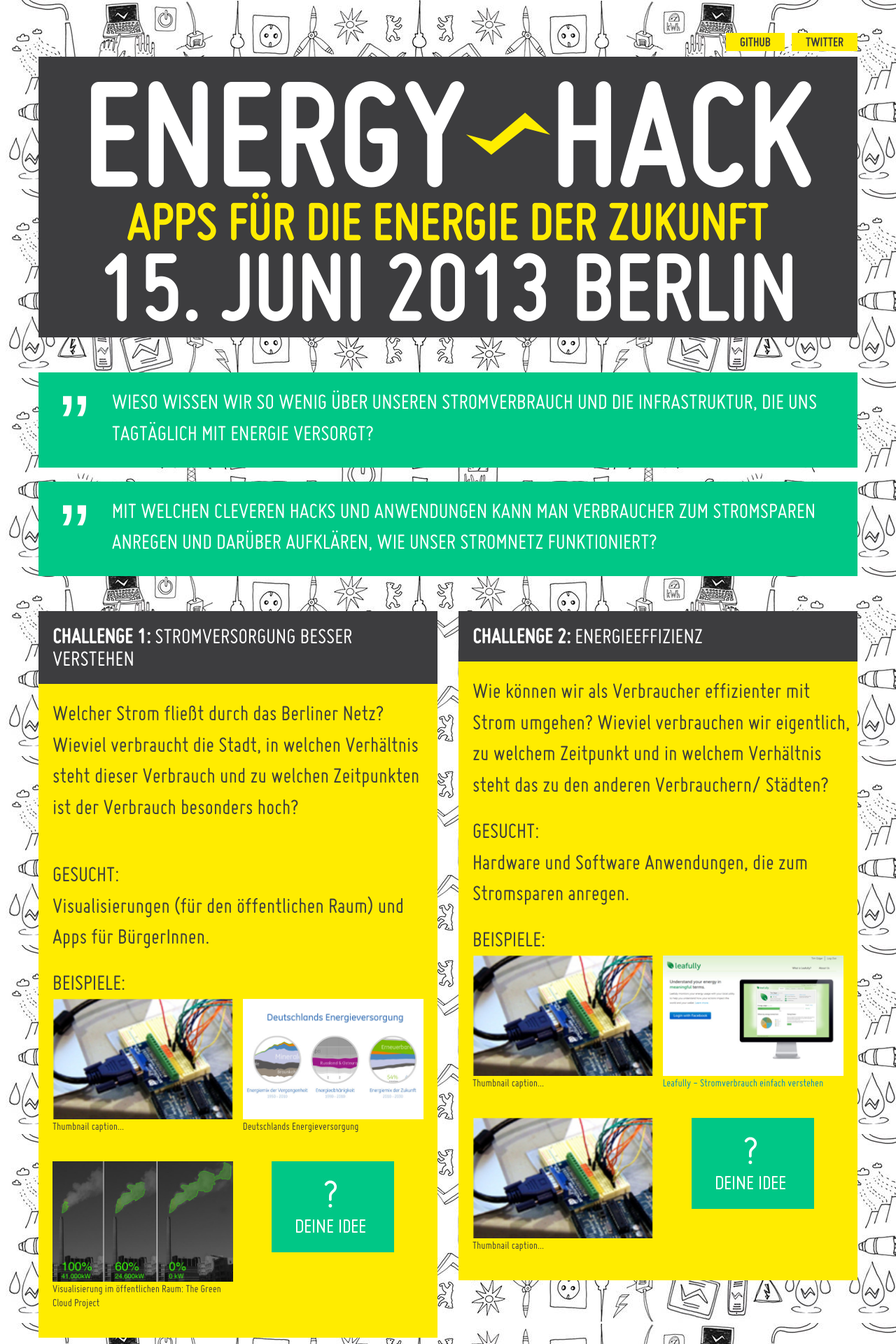
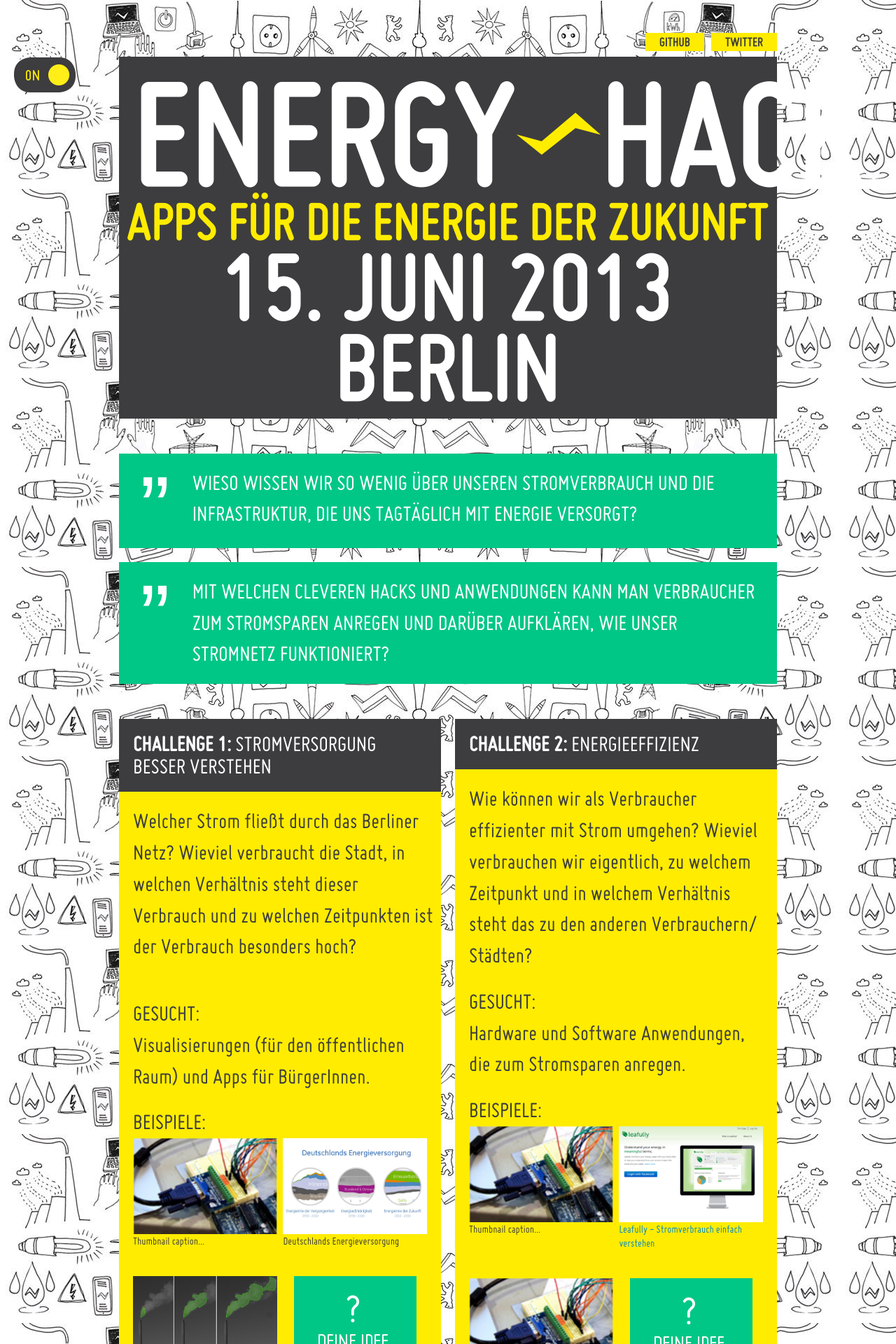
Before and after one commit to okfde/energyhack, a Jekyll site: the page built from index.html, in a window 1280 px wide. Shown: the top 1920 px of the page at 70% size. Built offline with Jekyll 4.4.1, drawn with Linux system fonts in a browser that asks for light colours; nearby versions of some CDN libraries.

Commit message:
layout base - bootsstrap-responsive: min raus

```diff
--- a/_layouts/base.html
+++ b/_layouts/base.html
@@ -12,7 +12,7 @@
         <meta http-equiv="default-style" content="day">
         <link rel="stylesheet" href="css/normalize.css">
         <link rel="stylesheet" href="css/bootstrap.min.css">
-        <link rel="stylesheet" href="css/bootstrap-responsive.min.css">
+        <link rel="stylesheet" href="css/bootstrap-responsive.css">
         <link rel="stylesheet" href="css/main.css">
         <link rel="stylesheet" href="css/day.css" title="day">
         <link rel="stylesheet" href="css/night.css" title="night">
@@ -20,7 +20,7 @@
         <script src="js/styleswitcher.js"></script>
         <script type="text/javascript" src="https://maps.google.com/maps/api/js?sensor=false"></script>
     </head>
-    <body onload="initialize()">
+    <body onLoad="initialize()">
         <!--[if lt IE 7]>
             <p class="chromeframe">You are using an <strong>outdated</strong> browser. Please <a href="http://browsehappy.com/">upgrade your browser</a> or <a href="http://www.google.com/chromeframe/?redirect=true">activate Google Chrome Frame</a> to improve your experience.</p>
         <![endif]-->
@@ -38,7 +38,7 @@
             <section>
                 {{ content }}
             </section>
-            <button onclick="switchStyleSheet()" id="switch" class="visible-desktop"></button>
+            <button onClick="switchStyleSheet()" id="switch" class="visible-desktop"></button>
         </div>
         <footer class="color1">
             <div class="container">
```
